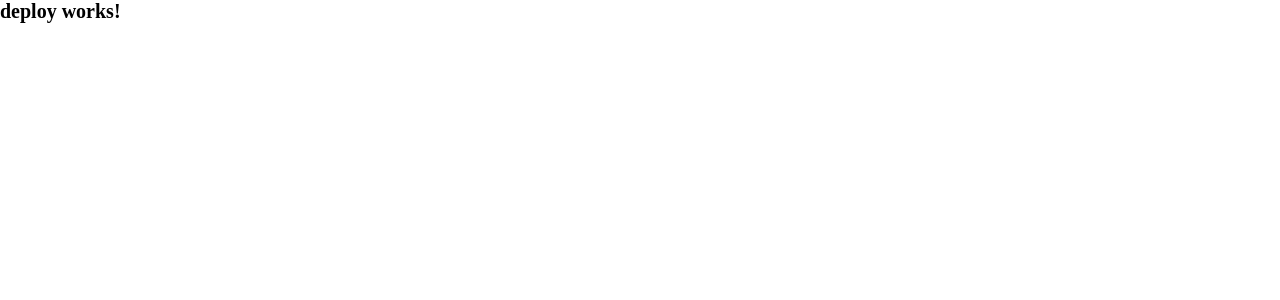
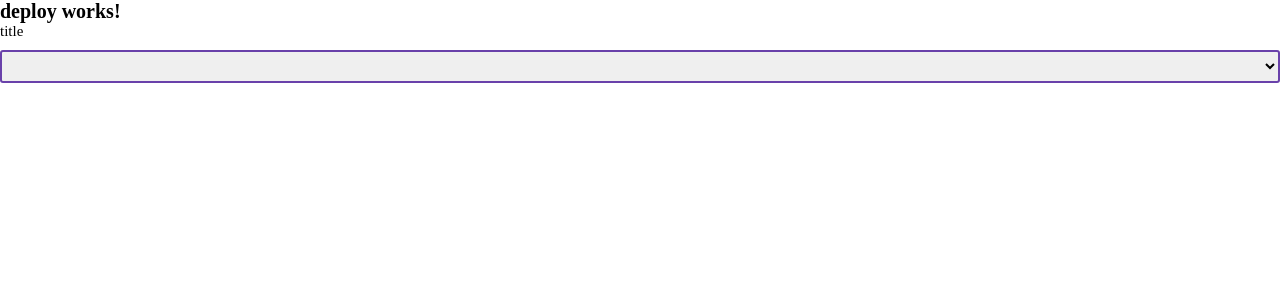
Before and after one commit to Star-Academy/Summer1401-Project-Team03, an Angular app in the folder client/: page / in a window 1280 px wide. Shown: the top 300 px of the page. Built offline with nearby package versions, Linux system fonts and the light colour scheme.

Commit message:
[ADD] [COMPONENT] datalist

```diff
--- a/client/src/app/app.component.html
+++ b/client/src/app/app.component.html
@@ -1 +1,3 @@
 <h1>deploy works!</h1>
+<app-data-list label="title" id="test" [options]="options" [(value)]="value"></app-data-list>
+<div>{{ value }}</div>
--- a/client/src/app/app.component.ts
+++ b/client/src/app/app.component.ts
@@ -1,8 +1,22 @@
 import {Component} from '@angular/core';
+import {DatalistOption} from './models/DatalistOption.interface';
 
 @Component({
     selector: 'app-root',
     templateUrl: './app.component.html',
     styleUrls: ['./app.component.scss'],
 })
-export class AppComponent {}
+export class AppComponent {
+    public options: DatalistOption[] = [
+        {
+            title: 'salam',
+            value: 'hi',
+        },
+        {
+            title: 'khodafez',
+            value: 'bye',
+        },
+    ];
+
+    public value: string = '';
+}
--- a/client/src/app/app.module.ts
+++ b/client/src/app/app.module.ts
@@ -3,10 +3,11 @@ import {BrowserModule} from '@angular/platform-browser';
 
 import {AppRoutingModule} from './app-routing.module';
 import {AppComponent} from './app.component';
+import {DataListModule} from './components/data-list/data-list.module';
 
 @NgModule({
     declarations: [AppComponent],
-    imports: [BrowserModule, AppRoutingModule],
+    imports: [BrowserModule, AppRoutingModule, DataListModule],
     providers: [],
     bootstrap: [AppComponent],
 })
--- /dev/null
+++ b/client/src/app/components/data-list/data-list.component.html
@@ -0,0 +1,6 @@
+<label [for]="id">
+    {{ label }}
+    <select [id]="id" [ngModel]="value" (ngModelChange)="valueChange.emit($event)">
+        <option *ngFor="let option of options" [value]="option.value">{{ option.title }}</option>
+    </select>
+</label>
--- /dev/null
+++ b/client/src/app/components/data-list/data-list.component.scss
@@ -0,0 +1,18 @@
+label {
+    display: flex;
+    flex-direction: column;
+    gap: var(--gap-default);
+
+    font-size: var(--font-size-primary);
+
+    select {
+        padding: 0.5rem;
+
+        border: var(--border-default) var(--color-purple-46);
+        border-radius: var(--border-radius-minimal);
+
+        outline: none;
+
+        font-size: var(--font-size-primary);
+    }
+}
--- /dev/null
+++ b/client/src/app/models/DatalistOption.interface.ts
@@ -0,0 +1,4 @@
+export interface DatalistOption {
+    title: string;
+    value: string;
+}
--- a/client/src/styles.scss
+++ b/client/src/styles.scss
@@ -3,10 +3,17 @@
     --color-purple-46: hsl(263deg 45% 46%);
     --color-purple-21: hsl(263deg 46% 21%);
 
-    --font-size-primary: 1.3rem;
+    --color-gray: hsl(261deg 7% 48%);
+
+    --font-size-primary: 1.5rem;
+    --font-size-big: 2rem;
+
+    --border-default: 0.2rem solid;
 
     --border-radius-minimal: 0.3rem;
     --border-radius-primary: 0.5rem;
+
+    --gap-default: 1rem;
 }
 
 *,
```
Also changed, not shown: client/src/app/components/data-list/data-list.component.ts (added, +16 -0 lines), client/src/app/components/data-list/data-list.module.ts (added, +11 -0 lines), 1 other file (tests, documents, lock files or other folders).
